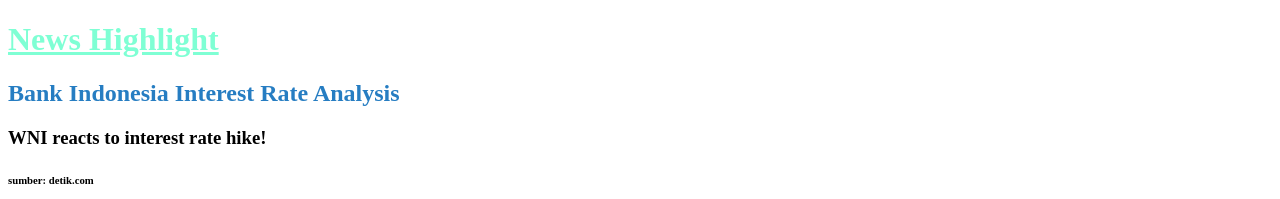
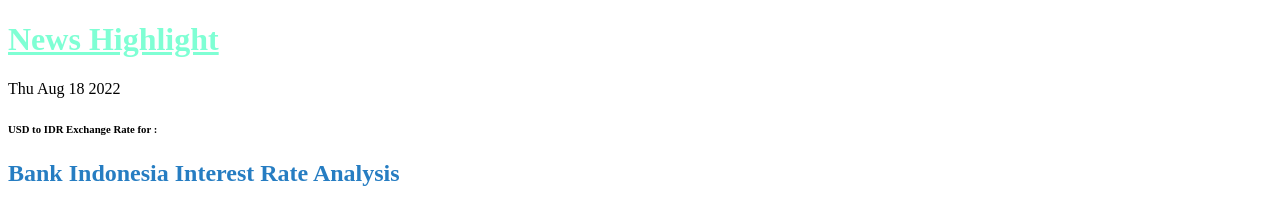
Before and after one commit to regitaris/What-s-up-Indonesia, a plain HTML site: page index.html in a window 1280 px wide. Shown: the top 199 px of the page. Drawn offline with nearby package versions, Linux system fonts and the light colour scheme; no server answers.

Commit message:
Add files via upload

```diff
--- a/index.html
+++ b/index.html
@@ -17,6 +17,16 @@
     text-decoration: underline;
     font-weight: 700;">
     News Highlight</h1>
+    <div id="currencyToday"class="my-4"></div>
+
+    <h6>USD to IDR Exchange Rate for
+      <span id="dateToday"
+        class="my-4" style="text-decoration: underline;"></span>:
+    <div id="currencyExchange"></div>
+
+  </h6>
+
+
     <h2 style="color:#267DC2">Bank Indonesia Interest Rate Analysis</h2>
     <h3>WNI reacts to interest rate hike!</h3>
     <h6>sumber: detik.com</h6>
@@ -85,6 +95,16 @@
       config
     );
   </script>
+  <script>
+    const currentDate = new Date().toDateString();
+    elm=document.getElementById("currencyToday");
+    elm.innerHTML=currentDate;
+    exchangeElm=document.getElementById("currencyExchange");
+    fetch("https://cdn.jsdelivr.net/gh/fawazahmed0/currency-api@1/latest/currencies/usd.json")
+      .then(resp => resp.json())
+      .then(data => exchangeElm.innerHTML = data.usd.idr)
+  </script>
+
 
 </body>
 </html>
```
